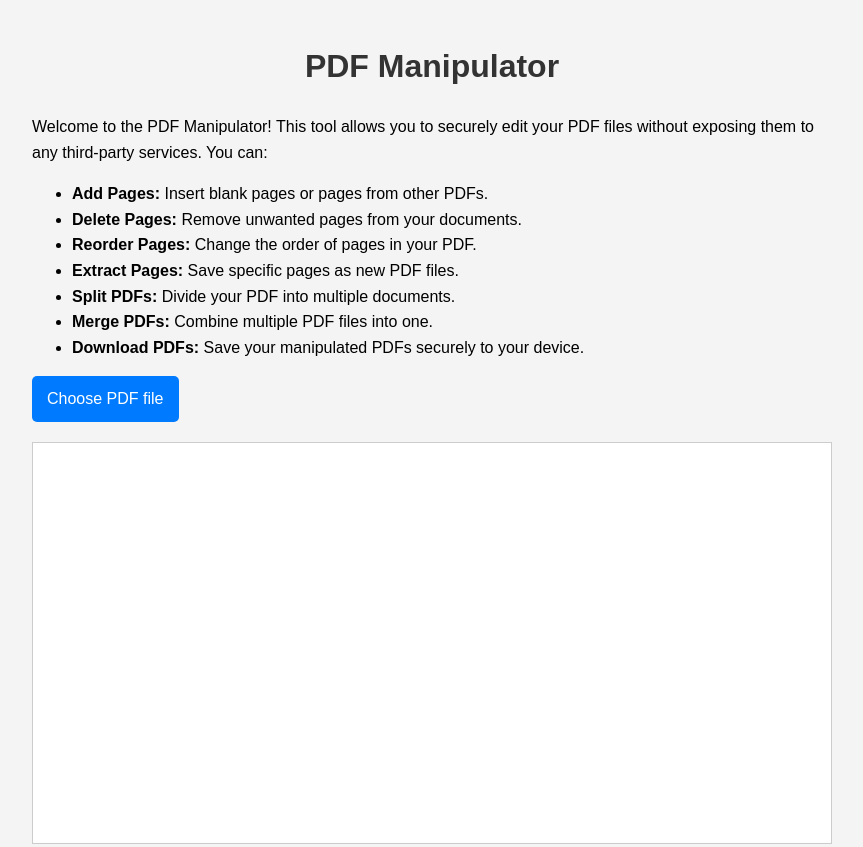
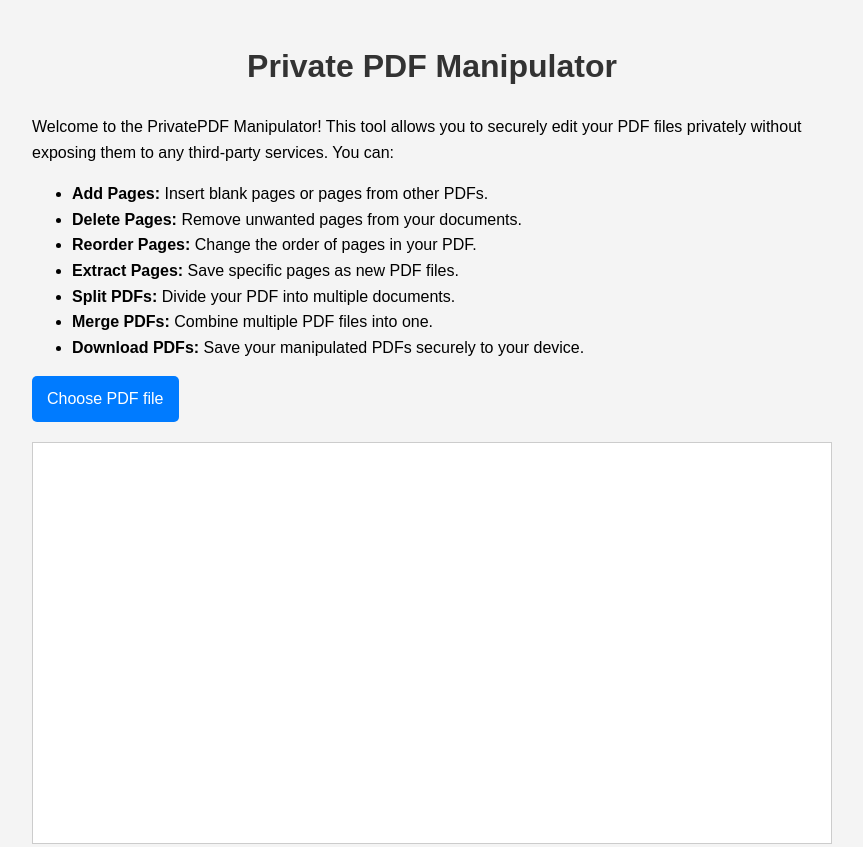
Before and after one commit to Neural-Nirvana/privpdf, a plain HTML site: page index.html in a window 1280 px wide. Shown: the top 847 px of the page, without its empty margins (208-1071 px from the left). Drawn offline with Linux system fonts and the light colour scheme; a script that the page names is missing.

Commit message:
updated content

```diff
--- a/index.html
+++ b/index.html
@@ -4,9 +4,9 @@
     <meta charset="UTF-8">
     <meta name="viewport" content="width=device-width, initial-scale=1.0">
     <title>PDF Manipulator - Edit, Merge, Split, and Download PDFs Securely</title>
-    <meta name="description" content="Easily manipulate your PDF files online. Add, delete, reorder, extract, split, and merge PDFs without exposing your documents to third parties.">
-    <meta name="keywords" content="PDF manipulator, edit PDF, merge PDF, split PDF, extract PDF, secure PDF editing, online PDF tools">
-    <meta name="author" content="Your Name">
+    <meta name="description" content="Easily manipulate your PDF files. Add, delete, reorder, extract, split, and merge PDFs privately without exposing your documents to third parties.">
+    <meta name="keywords" content="private PDF manipulator, edit PDF, merge PDF, split PDF, extract PDF, secure PDF editing, online PDF tools">
+    <meta name="author" content="Neural Nirvana">
     <link rel="stylesheet" href="styles.css">
 
     <!-- Include PDF.js library -->
@@ -17,16 +17,16 @@
     <script src="https://unpkg.com/pdf-lib@1.17.1/dist/pdf-lib.min.js"></script>
 
     <!-- Open Graph Meta Tags for Social Media Sharing -->
-    <meta property="og:title" content="PDF Manipulator">
-    <meta property="og:description" content="Manipulate your PDF files securely without exposing them to third parties.">
+    <meta property="og:title" content="Private PDF Manipulator">
+    <meta property="og:description" content="Manipulate your PDF files securely and privately without exposing them to third parties.">
     <meta property="og:image" content="path/to/your/image.jpg"> <!-- Replace with your image path -->
-    <meta property="og:url" content="https://yourwebsite.com"> <!-- Replace with your website URL -->
+    <meta property="og:url" content="https://privpdf.com/"> <!-- Replace with your website URL -->
     <meta property="og:type" content="website">
 </head>
 <body>
     <div class="container">
-        <h1>PDF Manipulator</h1>
-        <p>Welcome to the PDF Manipulator! This tool allows you to securely edit your PDF files without exposing them to any third-party services. You can:</p>
+        <h1>Private PDF Manipulator</h1>
+        <p>Welcome to the PrivatePDF Manipulator! This tool allows you to securely edit your PDF files privately without exposing them to any third-party services. You can:</p>
         <ul>
             <li><strong>Add Pages:</strong> Insert blank pages or pages from other PDFs.</li>
             <li><strong>Delete Pages:</strong> Remove unwanted pages from your documents.</li>
```
